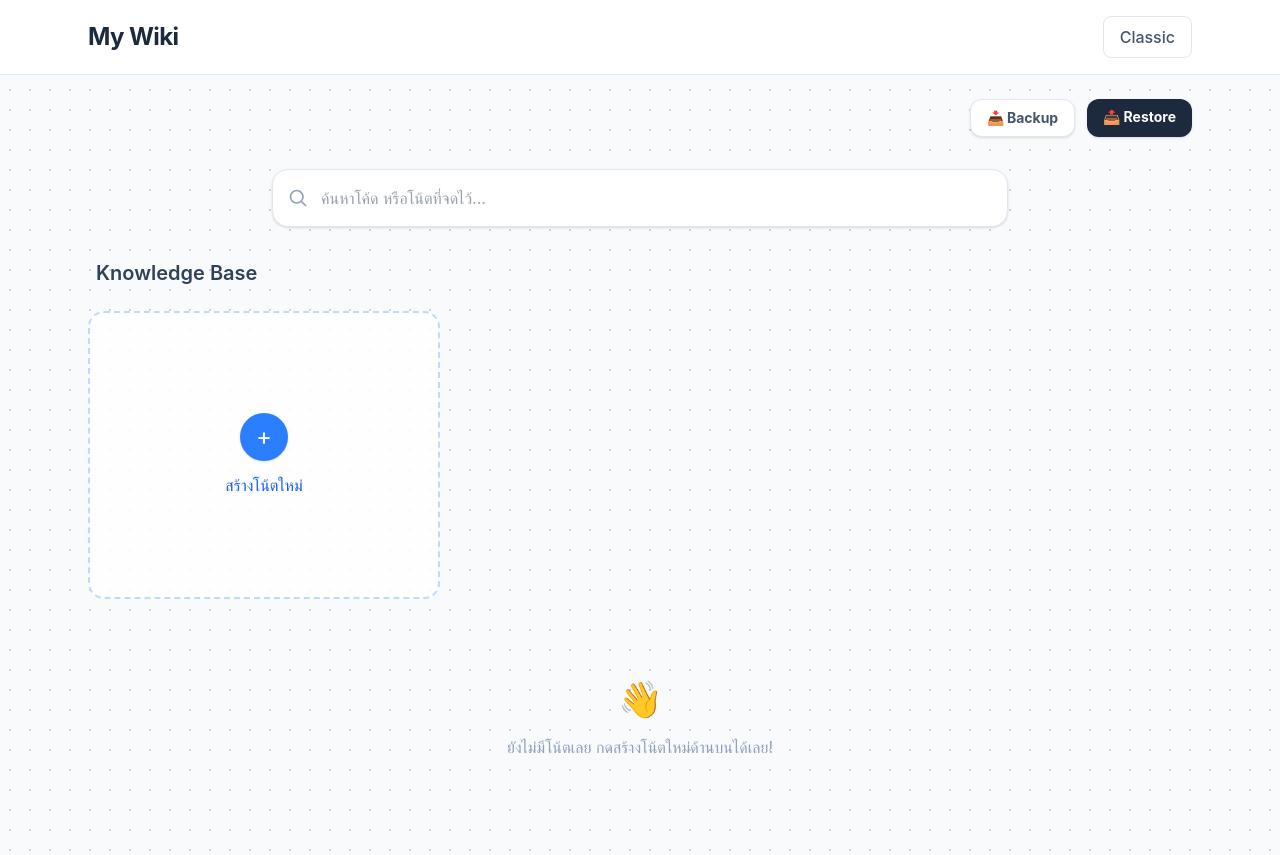
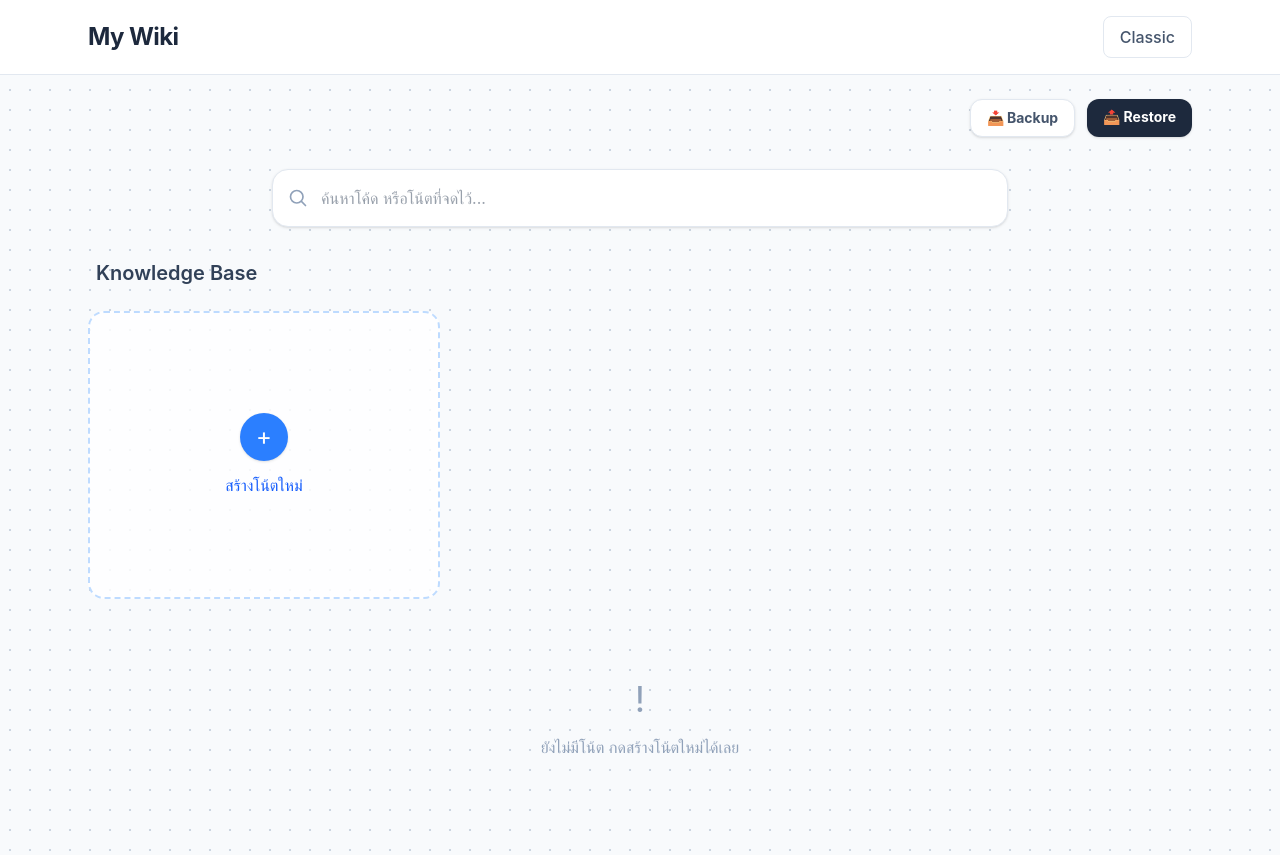
Before and after one commit to Tiamat3357/my-wiki, a Vue app: page / in a window 1280 px wide. Built offline with nearby package versions, Linux system fonts and the light colour scheme.

Commit message:
fix missing add note button 2

```diff
--- a/src/App.vue
+++ b/src/App.vue
@@ -173,12 +173,12 @@ const importNotes = (event) => {
 
         <div v-if="notes.length > 0 && filteredNotes.length === 0" :class="isClassic ? 'text-white' : 'text-slate-400'" class="text-center py-12 mt-8">
           <span class="text-4xl block mb-4">?</span>
-          หาโน้ตไม่เจอเลย ลองพิมพ์คำอื่นดูนะ
+          หาโน้ตไม่เจอเลย ลองพิมพ์คำอื่นดู
         </div>
 
         <div v-if="notes.length === 0" :class="isClassic ? 'text-white' : 'text-slate-400'" class="text-center py-12 mt-8">
-          <span class="text-4xl block mb-4">👋</span>
-          ยังไม่มีโน้ตเลย กดสร้างโน้ตใหม่ด้านบนได้เลย!
+          <span class="text-4xl block mb-4">!</span>
+          ยังไม่มีโน้ต กดสร้างโน้ตใหม่ได้เลย
         </div>
 
       </div>
```
